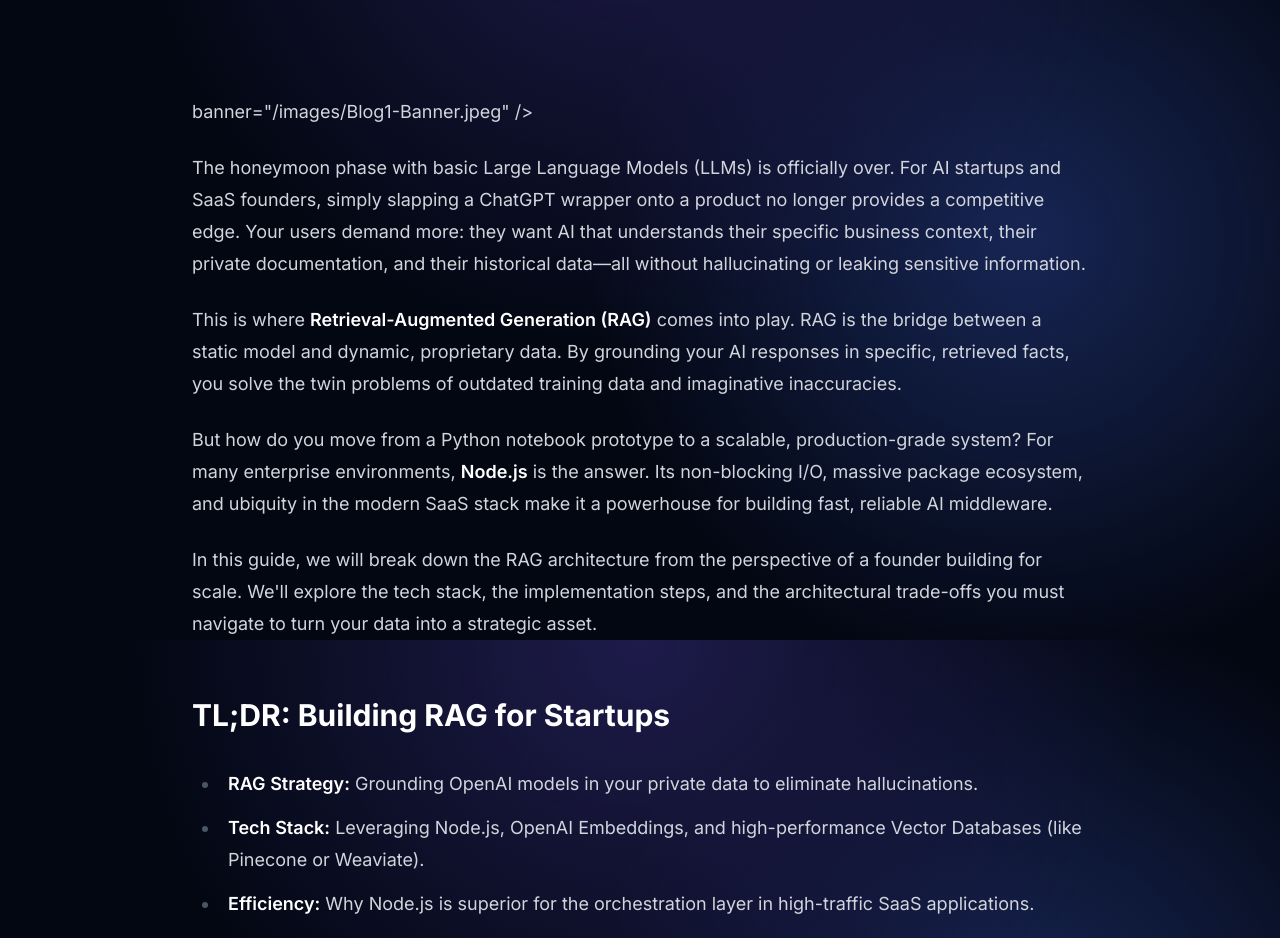
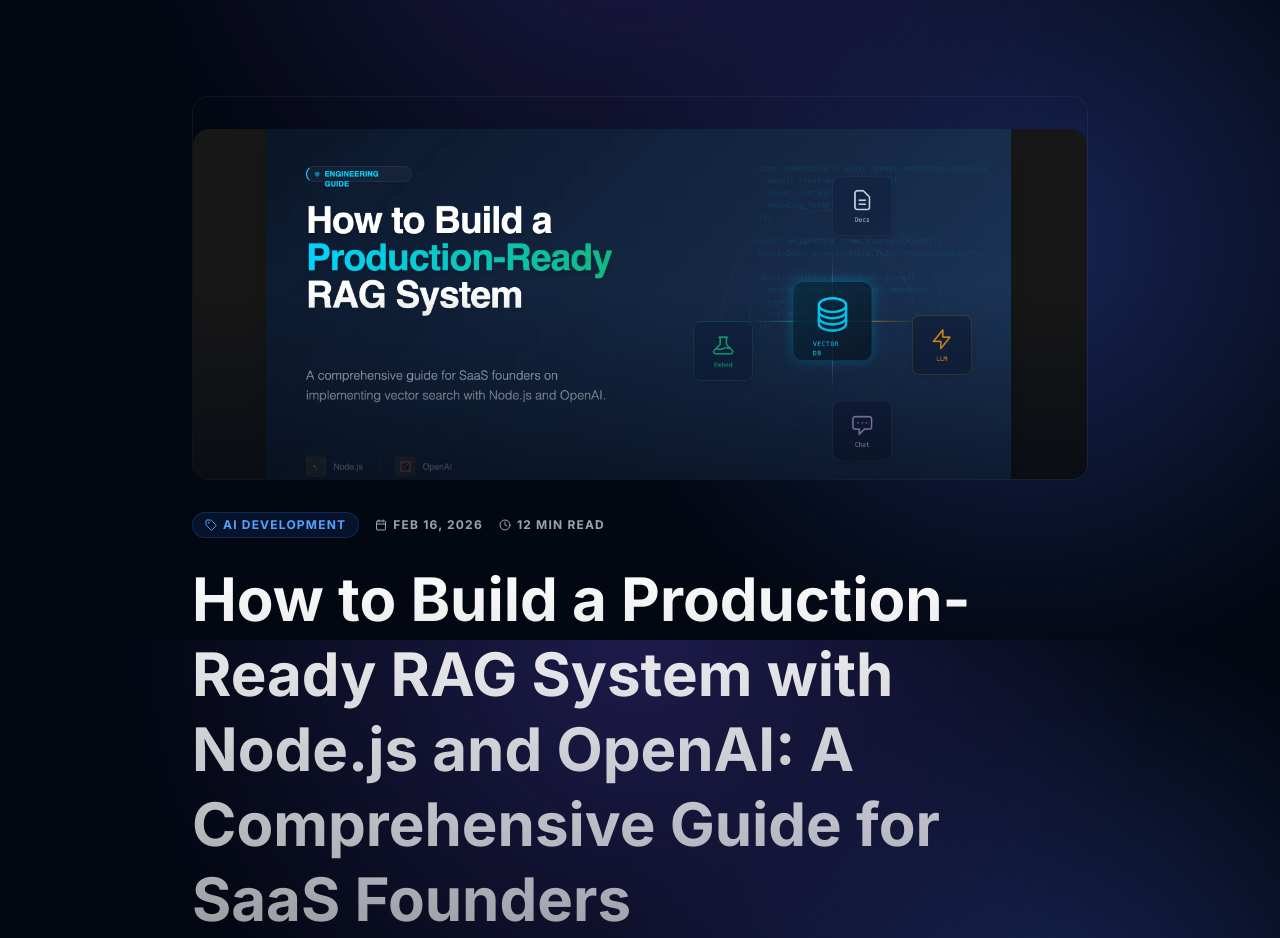
Before and after one commit to qamruzzamankhan771/qamruzzaman, a Next.js app: page /blog/production-ready-rag-system in a window 1280 px wide. Shown: the part 160-1098 px from the top of the page. Built offline with nearby package versions, Linux system fonts and the light colour scheme.

Commit message:
feat: assets missing

```diff
--- a/app/blog/production-ready-rag-system/page.mdx
+++ b/app/blog/production-ready-rag-system/page.mdx
@@ -7,8 +7,15 @@
   description: "Discover how to build a scalable RAG system using Node.js and OpenAI. Learn the architecture, vector databases, and implementation steps for AI startups and SaaS founders.",
 }
 
-    banner="/images/Blog1-Banner.jpeg"
+<BlogHeader
+    title="How to Build a Production-Ready RAG System with Node.js and OpenAI: A Comprehensive Guide for SaaS Founders"
+    description="Discover how to build a scalable RAG system using Node.js and OpenAI. Learn the architecture, vector databases, and implementation steps for AI startups and SaaS founders."
+    date="Feb 16, 2026"
+    category="AI Development"
+    readingTime="12 min read"
+    banner="/images/Blog1-Banner.webp"
 />
+
 
 The honeymoon phase with basic Large Language Models (LLMs) is officially over. For AI startups and SaaS founders, simply slapping a ChatGPT wrapper onto a product no longer provides a competitive edge. Your users demand more: they want AI that understands their specific business context, their private documentation, and their historical data—all without hallucinating or leaking sensitive information.
 
--- a/app/globals.css
+++ b/app/globals.css
@@ -1,5 +1,16 @@
 @import "tailwindcss";
 @plugin "@tailwindcss/typography";
+
+@layer base {
+
+  a,
+  button,
+  [role="button"],
+  select,
+  input[type="submit"] {
+    cursor: pointer;
+  }
+}
 
 @theme {
   --color-background: var(--background);
--- a/components/sections/Hero.tsx
+++ b/components/sections/Hero.tsx
@@ -56,10 +56,10 @@
                                 <Button
                                     size="lg"
                                     variant="gradient"
-                                    className="rounded-full px-12 py-7 text-lg font-bold group shadow-[0_0_20px_rgba(59,130,246,0.3)] hover:shadow-[0_0_30px_rgba(59,130,246,0.5)] transition-all duration-300"
+                                    className="rounded-full px-12 py-7 text-lg font-bold group shadow-[0_0_20px_rgba(59,130,246,0.3)] hover:shadow-[0_0_30px_rgba(59,130,246,0.5)] transition-all duration-300 cursor-pointer"
                                     asChild
                                 >
-                                    <Link href="/contact">
+                                    <Link href="/contact" className="cursor-pointer">
                                         Work With Me
                                         <ArrowRight className="ml-2 h-5 w-5 group-hover:translate-x-1 transition-transform" />
                                     </Link>
--- a/components/ui/Button.tsx
+++ b/components/ui/Button.tsx
@@ -6,18 +6,14 @@
 import { cn } from "@/lib/utils"
 
 const buttonVariants = cva(
-    "inline-flex items-center justify-center gap-2 whitespace-nowrap rounded-md text-sm font-medium transition-colors focus-visible:outline-none focus-visible:ring-1 focus-visible:ring-ring disabled:pointer-events-none disabled:opacity-50 [&_svg]:pointer-events-none [&_svg]:size-4 [&_svg]:shrink-0",
+    "inline-flex items-center justify-center gap-2 whitespace-nowrap rounded-md text-sm font-medium transition-colors focus-visible:outline-none focus-visible:ring-1 focus-visible:ring-ring disabled:pointer-events-none disabled:opacity-50 [&_svg]:pointer-events-none [&_svg]:size-4 [&_svg]:shrink-0 cursor-pointer",
     {
         variants: {
             variant: {
-                default:
-                    "bg-primary text-primary-foreground shadow hover:bg-primary/90",
-                destructive:
-                    "bg-destructive text-destructive-foreground shadow-sm hover:bg-destructive/90",
-                outline:
-                    "border border-input bg-background shadow-sm hover:bg-accent hover:text-accent-foreground",
-                secondary:
-                    "bg-secondary text-secondary-foreground shadow-sm hover:bg-secondary/80",
+                default: "bg-primary text-primary-foreground shadow hover:bg-primary/90",
+                destructive: "bg-destructive text-destructive-foreground shadow-sm hover:bg-destructive/90",
+                outline: "border border-input bg-background shadow-sm hover:bg-accent hover:text-accent-foreground",
+                secondary: "bg-secondary text-secondary-foreground shadow-sm hover:bg-secondary/80",
                 ghost: "hover:bg-accent hover:text-accent-foreground",
                 link: "text-primary underline-offset-4 hover:underline",
                 gradient: "bg-gradient-to-r from-blue-600 to-indigo-600 text-white shadow-lg hover:from-blue-700 hover:to-indigo-700 transition-all duration-300",
```
Also changed, not shown: public/images/Blog1-Banner.jpeg (deleted), public/images/Blog1-Banner.webp (added).
